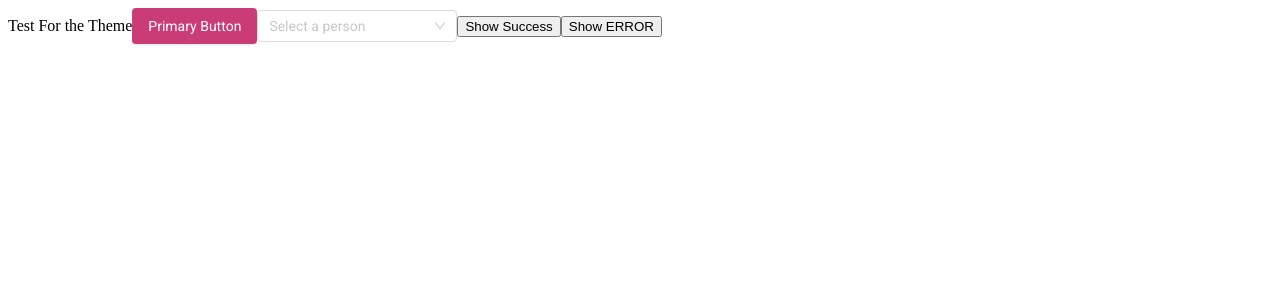
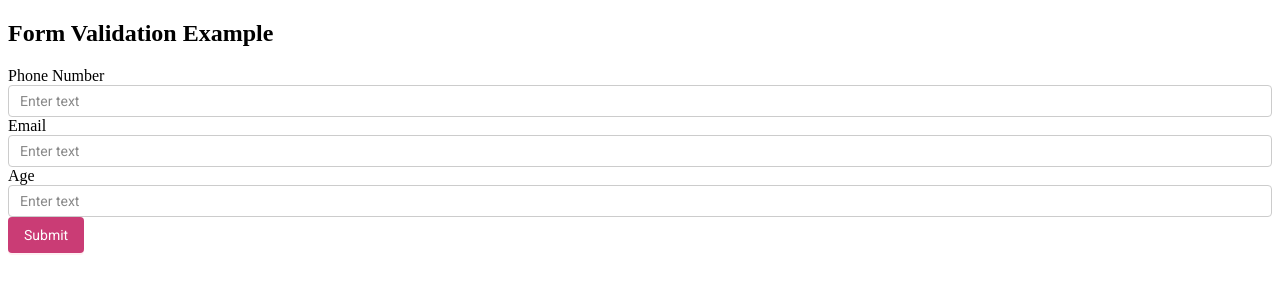
Before and after one commit to AbeethaHeshan/scm_LMS_ui, a React (Vite) app: page / in a window 1280 px wide. Shown: the top 300 px of the page. Built offline with nearby package versions, Linux system fonts and the light colour scheme.

Commit message:
updatereg validatior and text field

```diff
--- a/package.json
+++ b/package.json
@@ -13,6 +13,7 @@
   "dependencies": {
     "@ant-design/icons": "^5.6.1",
     "antd": "^5.24.3",
+    "clsx": "^2.1.1",
     "react": "^19.0.0",
     "react-dom": "^19.0.0",
     "react-hook-form": "^7.54.2",
--- /dev/null
+++ b/src/components/inputs/FieldWrapper.tsx
@@ -0,0 +1,21 @@
+import React, { ReactNode } from "react";
+import clsx from "clsx";
+
+interface FieldWrapperProps {
+    label?: string;
+    error?: string | undefined;
+    children: ReactNode;
+    className?: string;
+}
+
+const FieldWrapper: React.FC<FieldWrapperProps> = ({ label, error, children, className }) => {
+    return (
+        <div className={clsx("flex flex-col gap-2", className)}>
+            {label && <label className="text-sm font-medium text-gray-700">{label}</label>}
+            {children}
+            {error && <p className="text-red-500 text-xs">{error}</p>}
+        </div>
+    );
+};
+
+export default FieldWrapper;
--- /dev/null
+++ b/src/components/inputs/TextField.tsx
@@ -0,0 +1,32 @@
+import { Input } from 'antd';
+import { Controller, Control, FieldError, FieldErrorsImpl, Merge } from 'react-hook-form';
+import FieldWrapper from './FieldWrapper';
+
+interface TextFieldProps {
+    label: string;
+    name: string;
+    control: Control<any>;
+    error?: FieldError | Merge<FieldError, FieldErrorsImpl<any>> | undefined;
+}
+
+const TextField: React.FC<TextFieldProps> = ({ label, name, control, error }) => {
+    const errorMessage = error?.message || undefined;
+
+    return (
+        <FieldWrapper label={label} error={errorMessage}>
+            <Controller
+                name={name}
+                control={control}
+                render={({ field }) => (
+                    <Input
+                        {...field}
+                        className="custom-input"
+                        placeholder="Enter text"
+                    />
+                )}
+            />
+        </FieldWrapper>
+    );
+};
+
+export default TextField;
--- a/src/pages/Test..tsx
+++ b/src/pages/Test..tsx
@@ -1,12 +1,18 @@
 import { Button, Select } from 'antd';
 import { useTheme } from '../context/theme/Theme.context';
 import { useAlert } from '../hooks/useAlert';
+import TextField from '../components/inputs/TextField';
+import { RegisterOptions, FieldValues, UseFormRegisterReturn } from 'react-hook-form';
 const Option = Select.Option;
 type Props = {};
+import { useForm } from 'react-hook-form'
+import Validation from '../utils/Validations';
 
-export default function Test({}: Props) {
+
+export default function Test({ }: Props) {
   const te = useTheme();
-  console.log(te);
+
+  const { register, handleSubmit, formState: { errors }, control } = useForm({})
   const { showSuccess, showError } = useAlert();
 
   function handleChange(value) {
@@ -21,28 +27,50 @@ export default function Test({}: Props) {
     console.log('focus');
   }
 
+  const onSubmit = (data: any) => {
+    console.log('Form data:', data)
+  }
+
   return (
     <div>
-      Test For the Theme
-      <Button type="primary">Primary Button</Button>
-      <Select
-        showSearch
-        style={{ width: 200 }}
-        placeholder="Select a person"
-        optionFilterProp="children"
-        onChange={handleChange}
-        onFocus={handleFocus}
-        onBlur={handleBlur}
-        filterOption={(input, option) =>
-          option.props.children.toLowerCase().indexOf(input.toLowerCase()) >= 0
-        }
-      >
-        <Option value="jack">Jack</Option>
-        <Option value="lucy">Lucy</Option>
-        <Option value="tom">Tom</Option>
-      </Select>
-      <button onClick={() => showSuccess('Operation completed successfully!')}>Show Success</button>
-      <button onClick={() => showError('Operation ERROR')}>Show ERROR</button>
+      <div>
+        <h2>Form Validation Example</h2>
+
+        <form onSubmit={handleSubmit(onSubmit)}>
+          <TextField
+            control={control}
+            label="Phone Number"
+            {...Validation.for(register, "phone", {
+              required: true,
+              phone: true,
+            })}
+            error={errors.textField}
+          />
+
+          <TextField
+            control={control}
+            label="Email"
+            {...Validation.for(register, "email", {
+              required: true,
+              email: true,
+            })}
+            error={errors.email}
+          />
+
+          <TextField
+            control={control}
+            label="Age"
+            {...Validation.for(register, "age", {
+              required: true,
+              onlyNumbers: true,
+              range: { min: 18, max: 100 }
+            })}
+            error={errors.age}
+          />
+
+          <Button type="primary" htmlType="submit">Submit</Button>
+        </form>
+      </div>
     </div>
   );
 }
--- a/src/utils/Validations.ts
+++ b/src/utils/Validations.ts
@@ -1,4 +1,4 @@
-import { UseFormRegister } from "react-hook-form";
+import { RegisterOptions, UseFormRegister } from "react-hook-form";
 
 type ValidationRules = {
     required?: boolean;
@@ -12,50 +12,54 @@ type ValidationRules = {
 
 class Validation {
     static for(register: UseFormRegister<any>, fieldName: string, rules: ValidationRules) {
-        const validationRules: Record<string, any> = {};
-
-        if (rules.required) validationRules.required = Validation.getRequiredMessage(fieldName);
-        if (rules.range) Object.assign(validationRules, Validation.getRangeMessages(fieldName, rules.range));
-        if (rules.pattern) validationRules.pattern = Validation.getPatternMessage(fieldName, rules.pattern);
-        if (rules.email) validationRules.pattern = Validation.getEmailMessage(fieldName);
-        if (rules.phone) validationRules.pattern = Validation.getPhoneMessage(fieldName);
-        if (rules.onlyLetters) validationRules.pattern = Validation.getOnlyLettersMessage(fieldName);
-        if (rules.onlyNumbers) validationRules.pattern = Validation.getOnlyNumbersMessage(fieldName);
-
+        const validationRules: RegisterOptions = { ...Validation.buildRules(fieldName, rules) };
         return register(fieldName, validationRules);
     }
 
-    private static getRequiredMessage(fieldName: string) {
-        return `${fieldName} is required`;
+    private static buildRules(fieldName: string, rules: ValidationRules): RegisterOptions {
+        const validationRules: RegisterOptions = {};
+        const formattedFieldName = Validation.capitalize(fieldName);
+
+        if (rules.required) {
+            validationRules.required = `${formattedFieldName} is required`;
         }
 
-    private static getRangeMessages(fieldName: string, range: { min?: number; max?: number }) {
-        const messages: Record<string, any> = {};
-        if (range.min !== undefined) messages.min = { value: range.min, message: `${fieldName} must be at least ${range.min}` };
-        if (range.max !== undefined) messages.max = { value: range.max, message: `${fieldName} must be at most ${range.max}` };
-        return messages;
+        if (rules.range) {
+            Object.assign(validationRules, Validation.getRangeRules(formattedFieldName, rules.range));
         }
 
-    private static getPatternMessage(fieldName: string, pattern: { value: RegExp; message?: string }) {
-        return { value: pattern.value, message: pattern.message || `${fieldName} has an invalid format` };
+        if (rules.onlyNumbers) {
+            validationRules.pattern = Validation.getPatternRule(/^[0-9]+$/, `${formattedFieldName} must contain only numbers`);
+        } else if (rules.onlyLetters) {
+            validationRules.pattern = Validation.getPatternRule(/^[A-Za-z]+$/, `${formattedFieldName} must contain only letters`);
+        } else if (rules.phone) {
+            validationRules.pattern = Validation.getPatternRule(/^[0-9]{10}$/, `${formattedFieldName} must be a valid phone number (10 digits)`);
+        } else if (rules.email) {
+            validationRules.pattern = Validation.getPatternRule(/^[^@]+@[^@]+\.[^@]+$/, `${formattedFieldName} must be a valid email address`);
+        } else if (rules.pattern) {
+            validationRules.pattern = Validation.getPatternRule(rules.pattern.value, rules.pattern.message || `${formattedFieldName} has an invalid format`);
         }
 
-    private static getEmailMessage(fieldName: string) {
-        return { value: /^[^@]+@[^@]+\.[^@]+$/, message: `${fieldName} must be a valid email address` };
+        return validationRules;
     }
 
-    private static getPhoneMessage(fieldName: string) {
-        return { value: /^[0-9]{10}$/, message: `${fieldName} must be a valid phone number (10 digits)` };
+    private static getRangeRules(fieldName: string, range: { min?: number; max?: number }): RegisterOptions {
+        const rangeRules: RegisterOptions = {};
+        if (range.min !== undefined) {
+            rangeRules.min = { value: range.min, message: `${fieldName} must be at least ${range.min}` };
+        }
+        if (range.max !== undefined) {
+            rangeRules.max = { value: range.max, message: `${fieldName} must be at most ${range.max}` };
+        }
+        return rangeRules;
     }
 
-    private static getOnlyLettersMessage(fieldName: string) {
-        const letterPattern = /^[A-Za-z]+$/
-        return { value: letterPattern, message: `${fieldName} must be a valid phone number (10 digits)` };
+    private static getPatternRule(value: RegExp, message: string) {
+        return { value, message };
     }
 
-    private static getOnlyNumbersMessage(fieldName: string) {
-        const letterPattern = /^[0-9]+$/
-        return { value: letterPattern, message: `${fieldName} must be a valid phone number (10 digits)` };
+    private static capitalize(text: string): string {
+        return text.replace(/^\w/, (char) => char.toUpperCase());
     }
 }
 
```
Also changed, not shown: 1 other file (tests, documents, lock files or other folders). Lines whose indentation alone changed are shown as unchanged.
